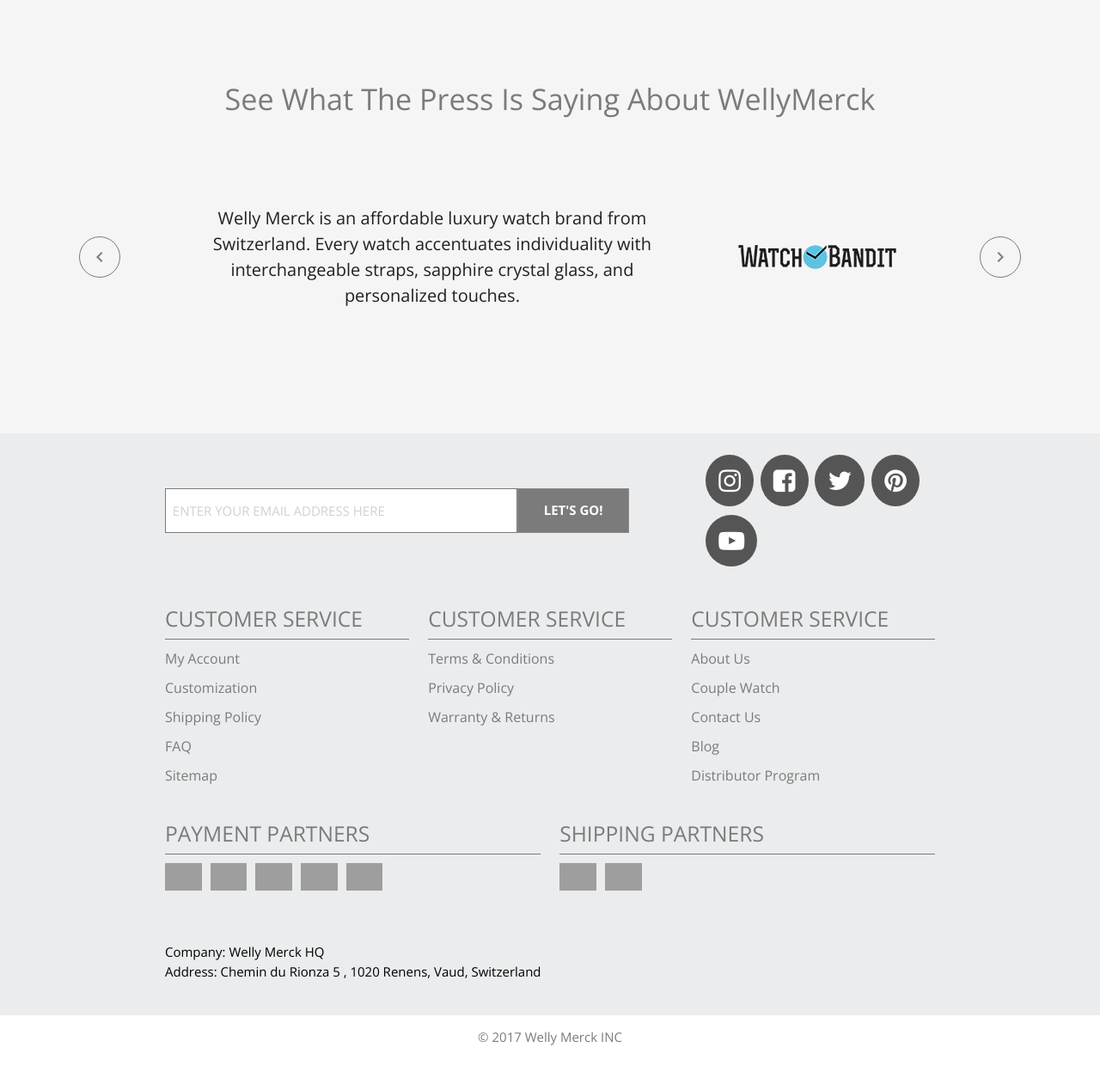
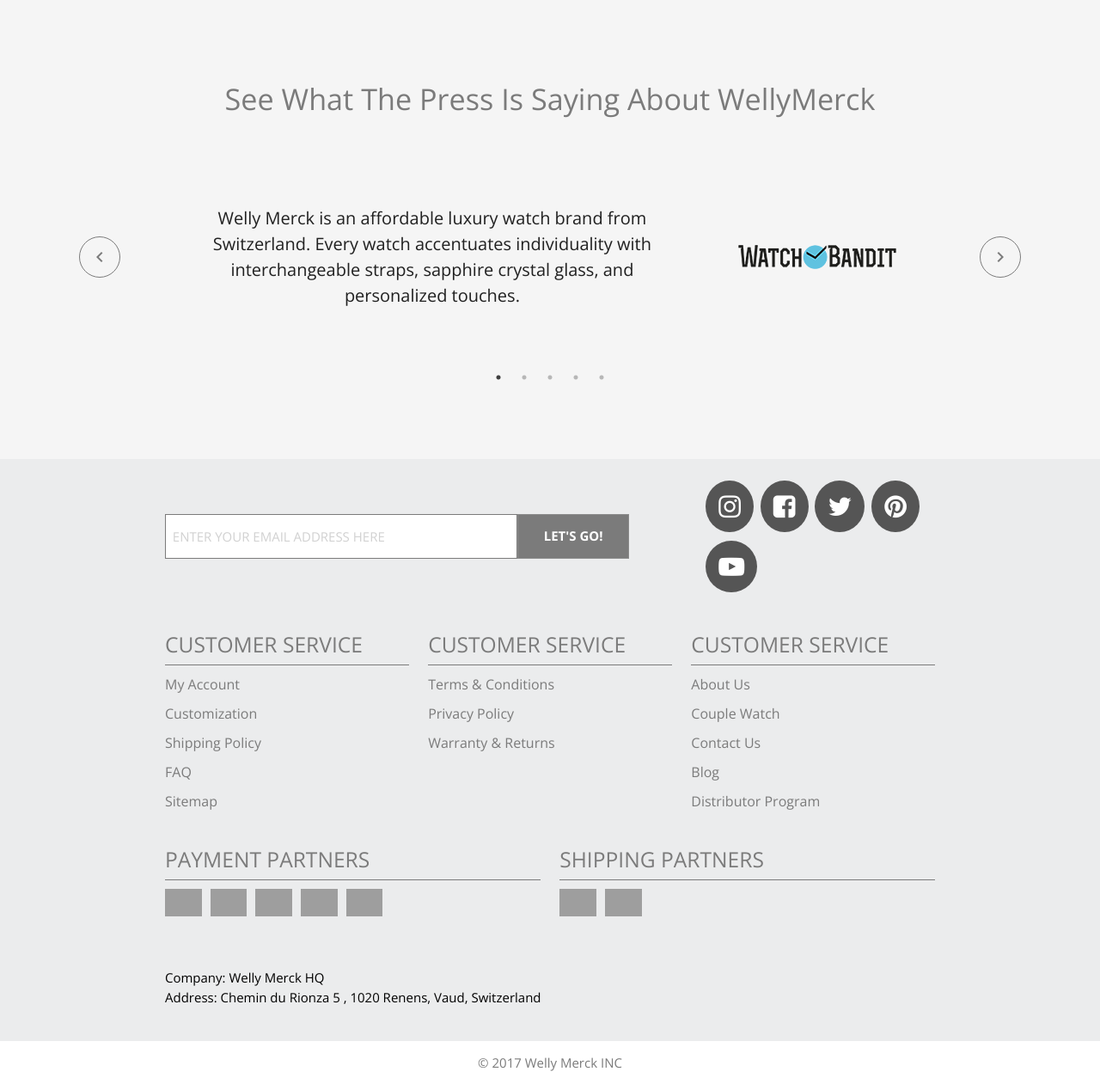
Before and after one commit to Anko1/clocks, a Node server app: page / in a window 1280 px wide. Shown: the part 2751-4012 px from the top of the page at 86% size. Before the commit the page ends 3967 px from the top, so only its background shows below. Run offline with Node 20, Linux system fonts and the light colour scheme; some libraries are stand-ins or nearby versions; grey boxes are pictures that could not be loaded.

Commit message:
added something new again and again...

```diff
--- a/public/js/app-home.js
+++ b/public/js/app-home.js
@@ -8,10 +8,26 @@ $(function () {
         slidesToScroll: 1,
         prevArrow: $('#prev-clock'),
         nextArrow: $('#next-clock'),
-        // variableWidth: true
+        responsive: [
+            {
+                breakpoint: 768,
+                settings: {
+                    centerMode: true,
+                    slidesToShow: 1
+                }
+            },
+            {
+                breakpoint: 480,
+                settings: {
+                    centerMode: true,
+                    slidesToShow: 1
+                }
+            }
+        ]
     });
 
     $('.p-wrap').slick({
+        dots: true,
         slidesToShow: 1,
         slidesToScroll: 1,
         infinite: true,
@@ -21,18 +37,14 @@ $(function () {
             {
                 breakpoint: 768,
                 settings: {
-                    arrows: false,
                     centerMode: true,
-                    centerPadding: '40px',
                     slidesToShow: 1
                 }
             },
             {
                 breakpoint: 480,
                 settings: {
-                    arrows: false,
                     centerMode: true,
-                    centerPadding: '40px',
                     slidesToShow: 1
                 }
             }
@@ -94,7 +106,7 @@ const onBuyBtn = function (e) {
     $(document).trigger('cart', id);
 
     $('#cart-content').removeClass('active');
-}
+};
 
 const getClockFromServer = function (id) {
     return new Promise(function (res, rej) {
--- a/public/styles/style-home.less
+++ b/public/styles/style-home.less
@@ -244,6 +244,59 @@ section#press {
 
       }
     }
+
+
+    @media @tablet {
+      flex-direction: column;
+
+      img#clock-photo-icon{
+        width: 100%;
+      }
+
+      .modal-content-left{
+        width: 100%;
+
+        h4{
+          text-align: center;
+        }
+
+        .instagram{
+          display: none;
+        }
+
+        .clock-info{
+          height: auto;
+
+          .clock-cart-model{
+            flex-direction: column;
+            margin-bottom: 50px;
+
+            img{
+              width: 100%;
+            }
+
+            .clock-info{
+              flex-direction: column;
+              width: 100%;
+              height: auto;
+
+              span{
+                text-align: center;
+                width: 100%;
+                margin-top: 10px;
+              }
+
+            }
+          }
+
+          button.clock-buy{
+            left: 50%;
+            transform: translateX(-50%);
+          }
+        }
+
+      }
+    }
   }
 
   button#clock-photo-close{
--- a/public/styles/variables.less
+++ b/public/styles/variables.less
@@ -5,3 +5,5 @@
 @color-block: whitesmoke;
 @color-gray: #7b7b7b;
 @color-footer: #ebeced;
+
+@tablet: ~"screen and (max-width: 768px)";
--- a/public/views/index.hbs
+++ b/public/views/index.hbs
@@ -11,6 +11,8 @@
     <link rel="stylesheet" href="https://cdnjs.cloudflare.com/ajax/libs/materialize/0.100.2/css/materialize.min.css">
 
     <link rel="stylesheet" type="text/css" href="//cdn.jsdelivr.net/gh/kenwheeler/slick@1.8.1/slick/slick.css"/>
+    <link rel="stylesheet" type="text/css" href="//cdn.jsdelivr.net/gh/kenwheeler/slick@1.8.1/slick/slick-theme.css"/>
+
     <link rel="stylesheet" href="https://cdnjs.cloudflare.com/ajax/libs/font-awesome/4.7.0/css/font-awesome.min.css">
 
     <link rel="stylesheet" href="/styles/style-home.css">
@@ -95,21 +97,21 @@
 
     <div class="container">
         <div class="row">
-            <div class="col l4">
+            <div class="col l4 s12">
                 <div class="feature">
                     <!--<i class="large material-icons">airplanemode_active</i>-->
                     <img src="/images/plane_icon.png" alt="">
                     <span class="title">FREE SHIPPING</span>
                 </div>
             </div>
-            <div class="col l4">
+            <div class="col l4 s12">
                 <div class="feature">
                     <!--<i class="large material-icons">card_travel</i>-->
                     <img src="/images/box_icon.png" alt="">
                     <span class="title">FREE RETURNS</span>
                 </div>
             </div>
-            <div class="col l4">
+            <div class="col l4 s12">
                 <div class="feature">
                     <!--<i class="large material-icons">card_membership</i>-->
                     <img src="/images/belt_icon.png" alt="">
@@ -125,34 +127,34 @@
     <h4 class="header">THE WELLY MERCK WORLD</h4>
 
     <div class="row">
-        <div class="col l4">
+        <div class="col l4 s12">
             <div class="photo" data-clock-id="0">
                 <img src="https://www.wellymerck.com/Public/Upload/indexworld/20170802/5981b8683e318.jpg" alt="">
             </div>
         </div>
-        <div class="col l4">
+        <div class="col l4 s12">
             <div class="photo" data-clock-id="1">
                 <img src="https://www.wellymerck.com/Public/Upload/indexworld/20170802/5981b8683e318.jpg" alt="">
             </div>
         </div>
-        <div class="col l4">
+        <div class="col l4 s12">
             <div class="photo" data-clock-id="2"><img
                     src="https://www.wellymerck.com/Public/Upload/indexworld/20170802/5981b8683e318.jpg" alt="">
             </div>
         </div>
     </div>
     <div class="row">
-        <div class="col l4">
+        <div class="col l4 s12">
             <div class="photo" data-clock-id="3"><img
                     src="https://www.wellymerck.com/Public/Upload/indexworld/20170802/5981b8683e318.jpg" alt="">
             </div>
         </div>
-        <div class="col l4">
+        <div class="col l4 s12">
             <div class="photo" data-clock-id="4"><img
                     src="https://www.wellymerck.com/Public/Upload/indexworld/20170802/5981b8683e318.jpg" alt="">
             </div>
         </div>
-        <div class="col l4">
+        <div class="col l4 s12">
             <div class="photo" data-clock-id="5"><img
                     src="https://www.wellymerck.com/Public/Upload/indexworld/20170802/5981b8683e318.jpg" alt="">
             </div>
```
Also changed, not shown: public/styles/style-home.css (+41 -0 lines).
